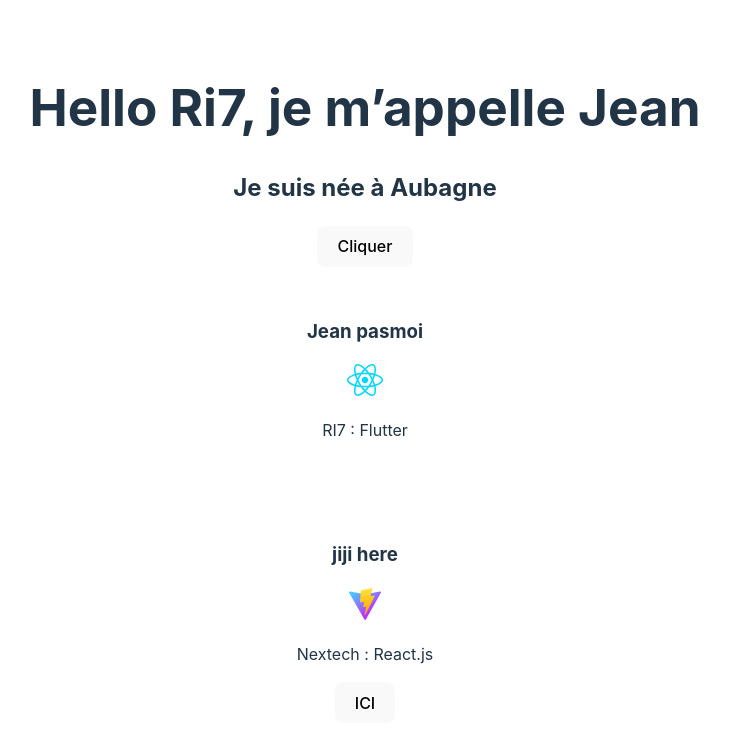
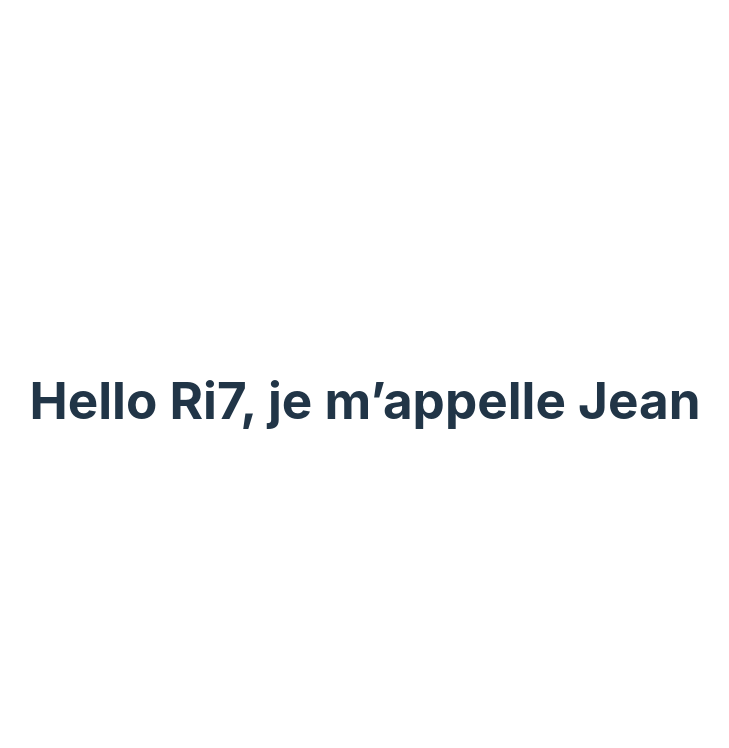
Before and after one commit to ThomasMoulins/app-cours, a React (Vite) app: page /experiences in a window 1280 px wide. Shown: the top 748 px of the page, without its empty margins (275-1004 px from the left). Built offline with nearby package versions, Linux system fonts and the light colour scheme.

Commit message:
create branch

```diff
--- a/src/App.jsx
+++ b/src/App.jsx
@@ -1,9 +1,4 @@
 import './App.css'
-import Ville from './components/Ville';
-import ClickButton from './components/ClickButton';
-import Student from './components/Student';
-import Logo from './assets/react.svg'
-import Avatar from '../public/vite.svg'
 
 function App() {
   let name = 'Jean';
@@ -14,10 +9,7 @@ function App() {
         <h1>Hello Ri7, je m’appelle { name }</h1>
       </div>
       <div>
-        <Ville />
-        <ClickButton />
-        <Student name='Jean' lastName='pasmoi' avatar={ Logo } campus='RI7' devLanguage='Flutter'/>
-        <Student name='jiji' lastName='here' avatar={ Avatar } campus='Nextech' devLanguage='React.js' isFromRi7/>
+
       </div>
     </>
   )
--- a/src/components/ClickButton.jsx
+++ /dev/null
@@ -1,7 +0,0 @@
-function ClickButton() {
-  return (
-    <button>Cliquer</button>
-  )
-}
-
-export default ClickButton
--- a/src/components/Student.jsx
+++ /dev/null
@@ -1,12 +0,0 @@
-function Student(props) {
-  return (
-    <div className="card">
-        <h3>{props.name} {props.lastName}</h3>
-        <img src={props.avatar}/>
-        <p>{props.campus} : {props.devLanguage}</p>
-        {props.isFromRi7 ? <button onClick={() => alert('Bonjour je m\'appelle')}>ICI</button> : null}
-    </div>
-  )
-}
-
-export default Student
--- a/src/components/Ville.jsx
+++ /dev/null
@@ -1,7 +0,0 @@
-function Ville() {
-  return (
-    <h2>Je suis née à Aubagne</h2>
-  )
-}
-
-export default Ville
```
Also changed, not shown: src/components/Avatar.jsx (added, +7 -0 lines), src/components/Experiences.jsx (added, +12 -0 lines), src/components/Formations.jsx (added, +10 -0 lines), src/components/Identity.jsx (added, +10 -0 lines), src/components/Projects.jsx (added, +12 -0 lines).
